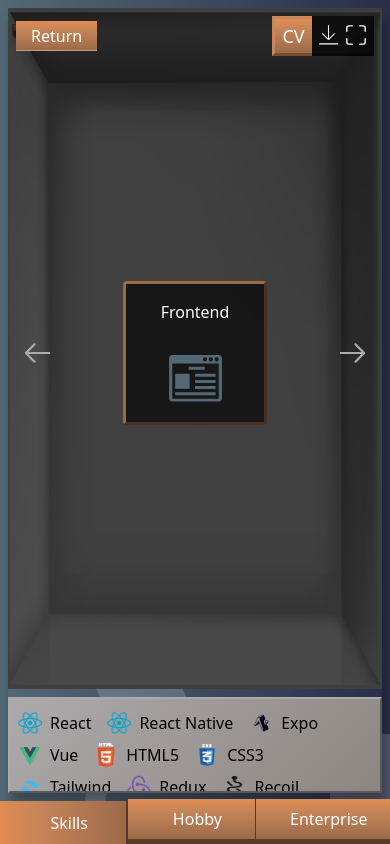
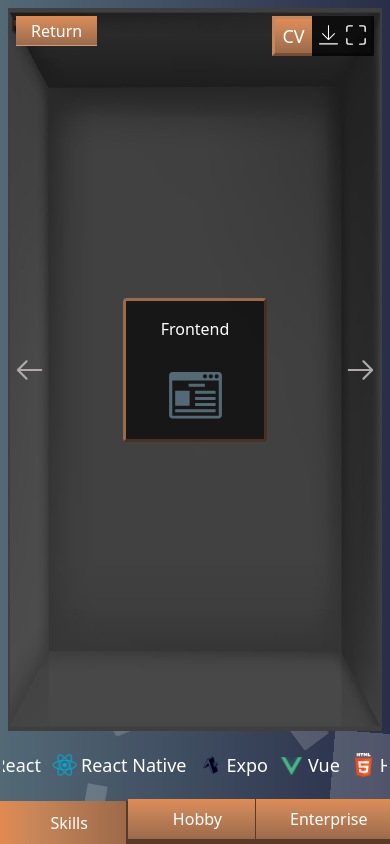
Before and after one commit to MaxwellDG/portfolio, a Next.js app: page /main in a window 390 px wide. Built offline with nearby package versions, Linux system fonts and the light colour scheme.

Commit message:
Partial implementation of skills scroller

```diff
--- a/app/main/page.tsx
+++ b/app/main/page.tsx
@@ -7,7 +7,7 @@ import ProjectSide from '../../components/project/side';
 import EnterpriseProjects from '../../components/screens/enterprise';
 import HobbyProjects from '../../components/screens/hobby';
 import Skills from '../../components/screens/skills';
-import SkillsBottom from '../../components/screens/skills/bottom';
+import SkillsBottom from '../../components/skillsScroller';
 import SkillsMobile from '../../components/screens/skills/mobile';
 import SkillsSide from '../../components/screens/skills/side';
 import { TopSection } from '../../components/topSection';
@@ -150,7 +150,7 @@ export default function Page() {
 
     return (
         <div className="flex flex-1 lg:h-full lg:w-full justify-center">
-            <div className="flex flex-1 m-2 lg:flex-initial w-full flex-col lg:full lg:max-w-6xl lg:m-auto lg:p-2">
+            <div className="flex flex-1 lg:flex-initial w-full flex-col lg:full lg:max-w-6xl lg:m-auto lg:p-2">
                 <TopSection sectionName={screen} routes={screenRoutes} />
                 <div
                     className="flex flex-1 lg:flex-auto lg:h-[600px] flex-col lg:flex-row"
--- a/components/buttonsContainer/floatingCV/index.tsx
+++ b/components/buttonsContainer/floatingCV/index.tsx
@@ -7,7 +7,7 @@ import ReturnButton from '../../topSection/returnButton';
 export default function FloatingTop() {
     return (
         <div className="lg:hidden flex absolute top-4 left-0 right-0 w-full justify-between items-center z-50">
-            <div className="mx-4">
+            <div className="h-10 mx-4">
                 <ReturnButton />
             </div>
             <button type="button" className="mx-4 flex h-10 cursor-default">
--- a/components/carousel/index.tsx
+++ b/components/carousel/index.tsx
@@ -67,7 +67,7 @@ export const Carousel = ({
 
     return (
         <div className="flex flex-1 w-full relative">
-            <div className="lg:hidden absolute top-0 left-0 pb-2 mb-2 lg:pb-0 h-full w-full flex flex-1 z-0 justify-center">
+            <div className="lg:hidden absolute top-2 left-2 right-2 bottom-2 lg:pb-0 flex flex-1 z-0 justify-center">
                 <img src="/images/black-box.jpg" />
             </div>
             <div
--- a/components/project/index.tsx
+++ b/components/project/index.tsx
@@ -53,7 +53,7 @@ export default function Project({ project, isMobile }: Props) {
                     {name}
                 </h3>
                 <div
-                    className="text-white font-extralight p-2 bg-transparentContainer"
+                    className="text-white font-extralight p-2 bg-transparentContainer mx-2"
                     style={{ border: '2px outset rgba(0,0,0,0.3)' }}
                 >
                     {isMobile && github ? (
--- a/components/screens/skills/bottom/index.tsx
+++ /dev/null
@@ -1,24 +0,0 @@
-import iconsHashmap from '../../../../data/iconsHashmap';
-import skillsData from '../../../../data/skillsData';
-
-type Props = {
-    focusedIndex: number;
-};
-
-export default function SkillsBottom({ focusedIndex }: Props) {
-    return (
-        <div className="flex flex-1">
-            <div className="flex flex-wrap flex-1 overflow-y-auto p-2">
-                {skillsData[focusedIndex].skills.map((skill) => (
-                    <div
-                        key={skill}
-                        className="flex items-center gap-x-2 my-1 mr-4"
-                    >
-                        <img src={`/images/${iconsHashmap[skill.replace(" ", "")]}`} className="h-6 w-6" />
-                        <p className="font-extralight">{skill}</p>
-                    </div>
-                ))}
-            </div>
-        </div>
-    );
-}
--- a/components/screens/skills/mobile/index.tsx
+++ b/components/screens/skills/mobile/index.tsx
@@ -1,6 +1,5 @@
 import skillsData, { SkillSet } from '../../../../data/skillsData';
 import { Carousel } from '../../../carousel';
-import SkillsBottom from '../bottom';
 import '../styles.scss';
 import Frontend from '../../../../public/icons/frontend.svg';
 import Backend from '../../../../public/icons/backend.svg';
@@ -8,6 +7,7 @@ import Web3 from '../../../../public/icons/web3.svg';
 import Management from '../../../../public/icons/management.svg';
 import Graphic from '../../../../public/icons/graphic.svg';
 import React from 'react';
+import SkillsScroller from '../../../skillsScroller';
 
 type Props = {
     focusedIndex: number;
@@ -21,45 +21,17 @@ export default function SkillsMobile({ focusedIndex, setFocusedIndex }: Props) {
         (i: number) => {
             switch (i) {
                 case 1:
-                    return (
-                        <Frontend
-                            height={75}
-                            width={75}
-                            fill={'#536976'}
-                        />
-                    );
+                    return <Frontend height={75} width={75} fill={'#536976'} />;
                 case 2:
-                    return (
-                        <Backend
-                            height={75}
-                            width={75}
-                            fill={'#536976'}
-                        />
-                    );
+                    return <Backend height={75} width={75} fill={'#536976'} />;
                 case 3:
-                    return (
-                        <Web3
-                            height={75}
-                            width={75}
-                            fill={'#536976'}
-                        />
-                    );
+                    return <Web3 height={75} width={75} fill={'#536976'} />;
                 case 4:
                     return (
-                        <Management
-                            height={75}
-                            width={75}
-                            stroke={'#536976'}
-                        />
+                        <Management height={75} width={75} stroke={'#536976'} />
                     );
                 case 0:
-                    return (
-                        <Graphic
-                            height={75}
-                            width={75}
-                            fill={'#536976'}
-                        />
-                    );
+                    return <Graphic height={75} width={75} fill={'#536976'} />;
             }
         },
         [focusedIndex]
@@ -96,14 +68,11 @@ export default function SkillsMobile({ focusedIndex, setFocusedIndex }: Props) {
                 ))}
             </Carousel>
             <div
-                className="flex h-24 pr-[0.2rem]"
-                style={{
-                    border: '2px outset #AEAAAC',
-                    background: 'linear-gradient(135deg, #AEAAAC, #8C8681)',
-                }}
+                key={focusedIndex}
+                className="flex pb-[0.1rem] px-[0.2rem] mb-2"
             >
                 {skillsData[focusedIndex] && (
-                    <SkillsBottom focusedIndex={focusedIndex} />
+                    <SkillsScroller skills={skillsData[focusedIndex].skills} />
                 )}
             </div>
         </div>
--- /dev/null
+++ b/components/skillsScroller/index.tsx
@@ -0,0 +1,96 @@
+import React, { DetailedHTMLProps, HTMLAttributes, LegacyRef } from 'react';
+import iconsHashmap from '../../data/iconsHashmap';
+import skillsData from '../../data/skillsData';
+
+type Props = {
+    skills: string[];
+};
+
+export default function SkillsScroller({ skills }: Props) {
+    const animationRef: React.RefObject<HTMLElement> = React.useRef();
+    const sliderRef: React.RefObject<HTMLElement> = React.useRef();
+    const [isDown, toggleDown] = React.useState(false);
+    const [startX, setStartX] = React.useState(0);
+    const [scrollLeft, setScrollLeft] = React.useState(0);
+
+    function sliderMouseDown(e) {
+        if (sliderRef.current) {
+            if (animationRef.current) {
+                animationRef.current.style.animationPlayState = 'paused';
+            }
+            toggleDown(true);
+            sliderRef.current.classList.add('active-slider');
+            setStartX(e.pageX - sliderRef.current.offsetLeft);
+            setScrollLeft(sliderRef.current.scrollLeft);
+        }
+    }
+
+    function sliderMouseLeave() {
+        if (sliderRef.current) {
+            if (animationRef.current) {
+                animationRef.current.style.animationPlayState = 'running';
+            }
+            toggleDown(false);
+            sliderRef.current.classList.remove('active-slider');
+        }
+    }
+
+    function sliderMouseUp() {
+        if (sliderRef.current) {
+            if (animationRef.current) {
+                animationRef.current.style.animationPlayState = 'running';
+            }
+            toggleDown(false);
+            sliderRef.current.classList.remove('active-slider');
+        }
+    }
+
+    function sliderMouseMove(e) {
+        if (!isDown) return;
+        if (sliderRef.current) {
+            e.preventDefault();
+            const x = e.pageX - sliderRef.current.offsetLeft;
+            const walk = (x - startX) * 1; //scroll-fast
+            sliderRef.current.scrollLeft = scrollLeft - walk;
+            console.log(walk);
+        }
+    }
+
+    return (
+        <div className="flex flex-1 overflow-hidden">
+            <div
+                ref={sliderRef as LegacyRef<HTMLDivElement>}
+                onMouseDown={sliderMouseDown}
+                onMouseLeave={sliderMouseLeave}
+                onMouseUp={sliderMouseUp}
+                onMouseMove={sliderMouseMove}
+                className={`${
+                    isDown ? 'cursor-grabbing' : 'cursor-pointer'
+                } overflow-x-auto skills-scroll`}
+            >
+                <div
+                    ref={animationRef as LegacyRef<HTMLDivElement>}
+                    className={`flex flex-nowrap flex-1 p-2 skills-marquee pl-[100%]`}
+                >
+                    {skills.map((skill) => (
+                        <div
+                            key={skill}
+                            className="flex items-center my-1 mr-3 inline-block "
+                        >
+                            <div className="h-6 w-6 flex justify-center items-center">
+                                <img
+                                    src={`/images/${
+                                        iconsHashmap[skill.replace(' ', '')]
+                                    }`}
+                                />
+                            </div>
+                            <p className="font-extralight text-lg text-white whitespace-nowrap ml-1">
+                                {skill}
+                            </p>
+                        </div>
+                    ))}
+                </div>
+            </div>
+        </div>
+    );
+}
--- a/theme/app.scss
+++ b/theme/app.scss
@@ -5,47 +5,54 @@ $color-accent: rgb(196, 122, 25);
 
 /* Main */
 
-html, body, #root{
+html,
+body,
+#root {
     overflow-x: hidden;
 }
 
-h1{
+h1 {
     color: white;
     font-size: 64px;
 }
 
-button{
+button {
     cursor: pointer;
 }
 
-.inside-box{
+.inside-box {
     background: url('/testBox.png') no-repeat center center fixed;
     background-size: contain;
 }
 
-::-webkit-scrollbar{
-  width: 0.5rem;
+.skills-scroll::-webkit-scrollbar {
+    display: none;
 }
 
-::-webkit-scrollbar-track {
-  background-color: rgba(50,50,50,0.4);
-  margin-block: 0.2rem;
+.skills-marquee {
+    width: 200%;
+    animation: marquee 10s linear infinite;
 }
 
-::-webkit-scrollbar-thumb {
-  background: rgba(65,65,65,0.7);
+@keyframes marquee {
+    0% {
+        transform: translateX(0);
+    }
+    100% {
+        transform: translateX(-100%);
+    }
 }
 
 /* Page: Home */
 
-.page{
+.page {
     width: 70%;
     position: absolute;
     top: 50%;
     left: 50%;
 }
 
-#myName{
+#myName {
     margin: 0;
     display: inline-block;
     font-size: 75px;
@@ -55,31 +62,29 @@ button{
     font-family: Georgia, 'Times New Roman', Times, serif;
 }
 
-.linkText{
+.linkText {
     color: rgb(196, 122, 25);
 }
 
-#largeGitHub{
+#largeGitHub {
     width: 100px;
     border: 1px solid transparent;
     border-radius: 5px;
     padding: 5px;
 }
 
-#largeGitHub:hover{
+#largeGitHub:hover {
     border: 1px solid white;
     border-radius: 5px;
     padding: 5px;
 }
 
-.container-buttons{
-
-  li{
-
+.container-buttons {
+    li {
         cursor: pointer;
 
-    &::before{
-      content: "";
+        &::before {
+            content: '';
             position: absolute;
             top: 0;
             left: 0;
@@ -94,14 +99,14 @@ button{
             transform: scaleX(0);
         }
 
-    &:hover::before{
+        &:hover::before {
             z-index: -1;
             transform: scaleX(1);
         }
     }
 }
 
-.cv-bot-div{
+.cv-bot-div {
     width: 100%;
     display: flex;
     justify-content: space-evenly;
@@ -113,42 +118,40 @@ button{
     //   border: none;
     // }
 
-  #download{
-    background-image: url("/images/icon_download.png");
+    #download {
+        background-image: url('/images/icon_download.png');
         background-size: cover;
 
-    &:hover{
-      background-image: url("/images/icon_download_naranja.png");
+        &:hover {
+            background-image: url('/images/icon_download_naranja.png');
         }
     }
 
-  #fullscreen{
-    background-image: url("/images/icon_fullscreen.png");
+    #fullscreen {
+        background-image: url('/images/icon_fullscreen.png');
         background-size: cover;
 
-    &:hover{
-      background-image: url("/images/icon_fullscreen_naranja.png");
+        &:hover {
+            background-image: url('/images/icon_fullscreen_naranja.png');
         }
     }
 }
 
-
-.standardText{
+.standardText {
     color: white;
     font-family: 'Roboto Slab', serif;
 }
 
-
 /* About */
 
-#about-container{
+#about-container {
     font-family: 'Roboto Slab', serif;
     top: 50%;
     left: 50%;
 }
 
-#return-button::before{
-  content: "";
+#return-button::before {
+    content: '';
     position: absolute;
     top: 0;
     left: 0;
@@ -162,16 +165,16 @@ button{
     transform: scaleX(0);
 }
 
-#return-button:hover{
+#return-button:hover {
     color: black;
 }
 
-#return-button:hover::before{
+#return-button:hover::before {
     z-index: -1;
     transform: scaleX(1);
 }
 
-#other-buttons li{
+#other-buttons li {
     position: relative;
     background: rgba(0, 0, 0, 0.6);
     border: 1px solid rgb(196, 122, 25);
@@ -183,8 +186,8 @@ button{
     text-align: center;
 }
 
-.buttons-topSection::before{
-  content: "";
+.buttons-topSection::before {
+    content: '';
     position: absolute;
     top: 0;
     left: 0;
@@ -199,26 +202,24 @@ button{
     transform: scaleX(0);
 }
 
-.buttons-topSection:hover::before{
+.buttons-topSection:hover::before {
     transform: scaleX(1);
 }
 
-
-
-#cv-button{
+#cv-button {
     display: flex;
     justify-content: space-between;
     align-items: center;
     align-content: center;
 
-  div{
+    div {
         height: 100%;
         display: flex;
         justify-content: space-evenly;
         align-items: center;
     }
 
-  .cv-top-div{
+    .cv-top-div {
         background: rgb(196, 122, 25);
         position: relative;
         width: 35px;
@@ -226,7 +227,7 @@ button{
         height: 100%;
     }
 
-  p{
+    p {
         position: absolute;
         top: 50%;
         left: 50%;
@@ -237,7 +238,7 @@ button{
     }
 }
 
-#content-container{
+#content-container {
     background: rgba(0, 0, 0, 0.35);
     border: 1px solid black;
     border-radius: 5px;
@@ -251,8 +252,7 @@ button{
 
 /* Projects */
 
-
-.skillsIcons{
+.skillsIcons {
     display: flex;
     justify-content: space-evenly;
     align-items: center;
@@ -266,18 +266,19 @@ button{
     background: rgba(0, 0, 0, 0.6);
 }
 
-.iconSkill{
+.iconSkill {
     margin-right: 10px;
     margin-left: 10px;
 }
 
-.iconSkill img{
+.iconSkill img {
     width: 75px;
     height: 75px;
     aspect-ratio: 1;
 }
 
-.hobbyProjectSection, .enterpriseProjectSection{
+.hobbyProjectSection,
+.enterpriseProjectSection {
     display: flex;
     align-items: center;
     padding: 30px;
@@ -285,37 +286,37 @@ button{
     background: rgba(0, 0, 0, 0.6);
 }
 
-.mediaButton:hover{
+.mediaButton:hover {
     background-color: rgba(255, 255, 255, 0.2);
 }
 
-.videos{
+.videos {
     width: 215px;
 }
 
-#gitHubLink{
+#gitHubLink {
     position: absolute;
 }
 
-.projectVideoBlock{
+.projectVideoBlock {
     width: 600px;
     background-color: transparent;
 }
 
-.projectVideoBlock:hover{
+.projectVideoBlock:hover {
     background-color: rgba(176, 173, 175, 0.1);
 }
 
-.projectImage{
+.projectImage {
     width: 100%;
     object-fit: cover;
 }
 
-.videosOther{
+.videosOther {
     max-width: 350px;
 }
 
-.projectInfoBlock{
+.projectInfoBlock {
     display: flex;
     flex-grow: 1;
     flex-direction: column;
@@ -326,36 +327,36 @@ button{
     padding: 0 50px 0 50px;
 }
 
-.projectHeader{
+.projectHeader {
     color: white;
     text-decoration: underline;
 }
 
-.sourceCode img{
+.sourceCode img {
     border: 1px solid transparent;
     padding: 5px;
 }
 
-.sourceCode img:hover{
+.sourceCode img:hover {
     border: 1px solid white;
     border-radius: 5px;
     padding: 5px;
 }
 
 /* Other */
-.animated-background{
+.animated-background {
     background-image: linear-gradient(to right, #536976, #292e49);
     animation: animate-background 30s infinite ease-in-out;
 }
 
 @keyframes animate-background {
-  0%{
+    0% {
         background-position: 0 50%;
     }
-  50%{
+    50% {
         background-position: 100% 50%;
     }
-  100%{
+    100% {
         background-position: 0 50%;
     }
 }
```
Also changed, not shown: app/main/styles.scss (+0 -7 lines), components/project/bottom/index.tsx (deleted, +0 -28 lines), components/project/mobile/index.tsx (+9 -6 lines). Lines whose indentation alone changed are shown as unchanged.
